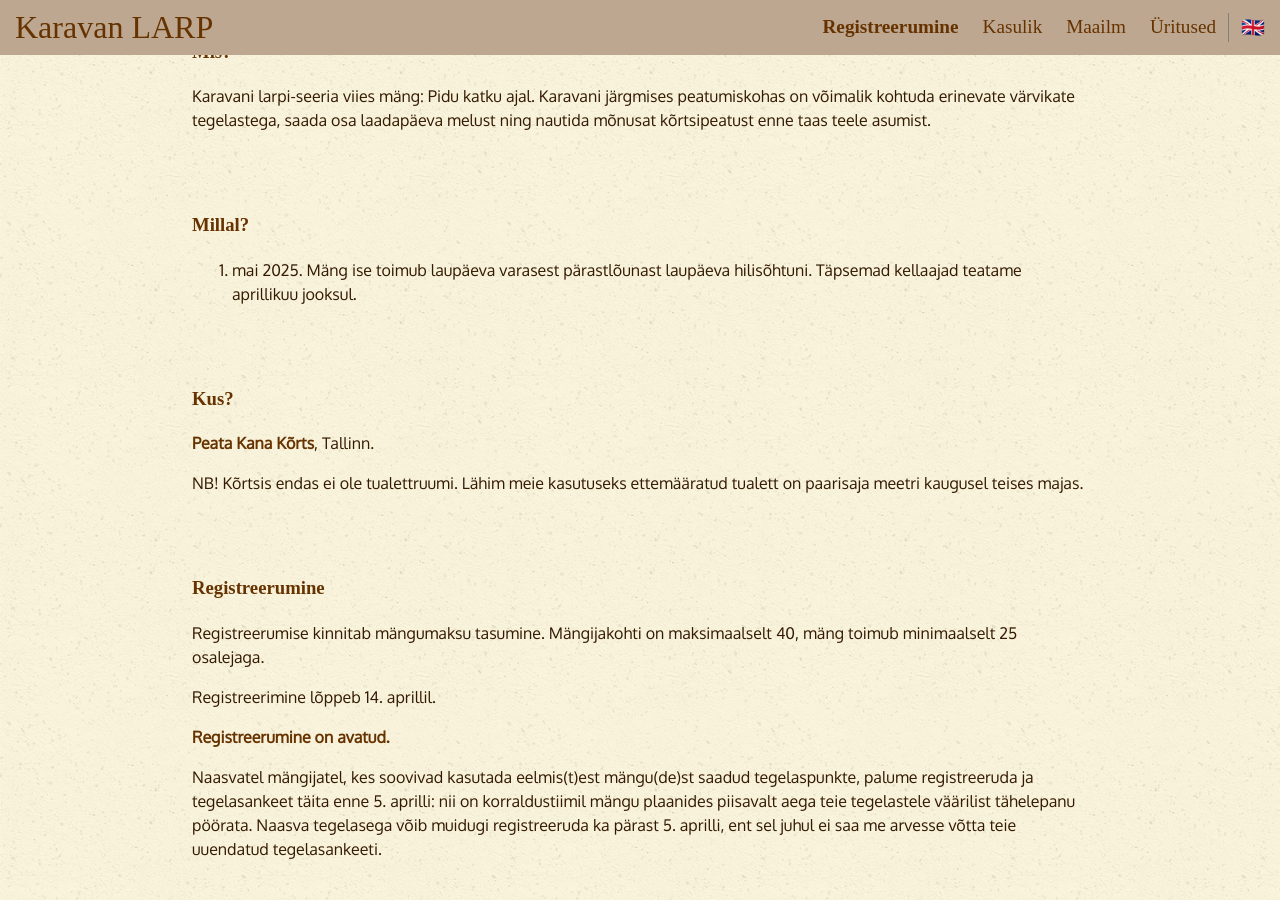
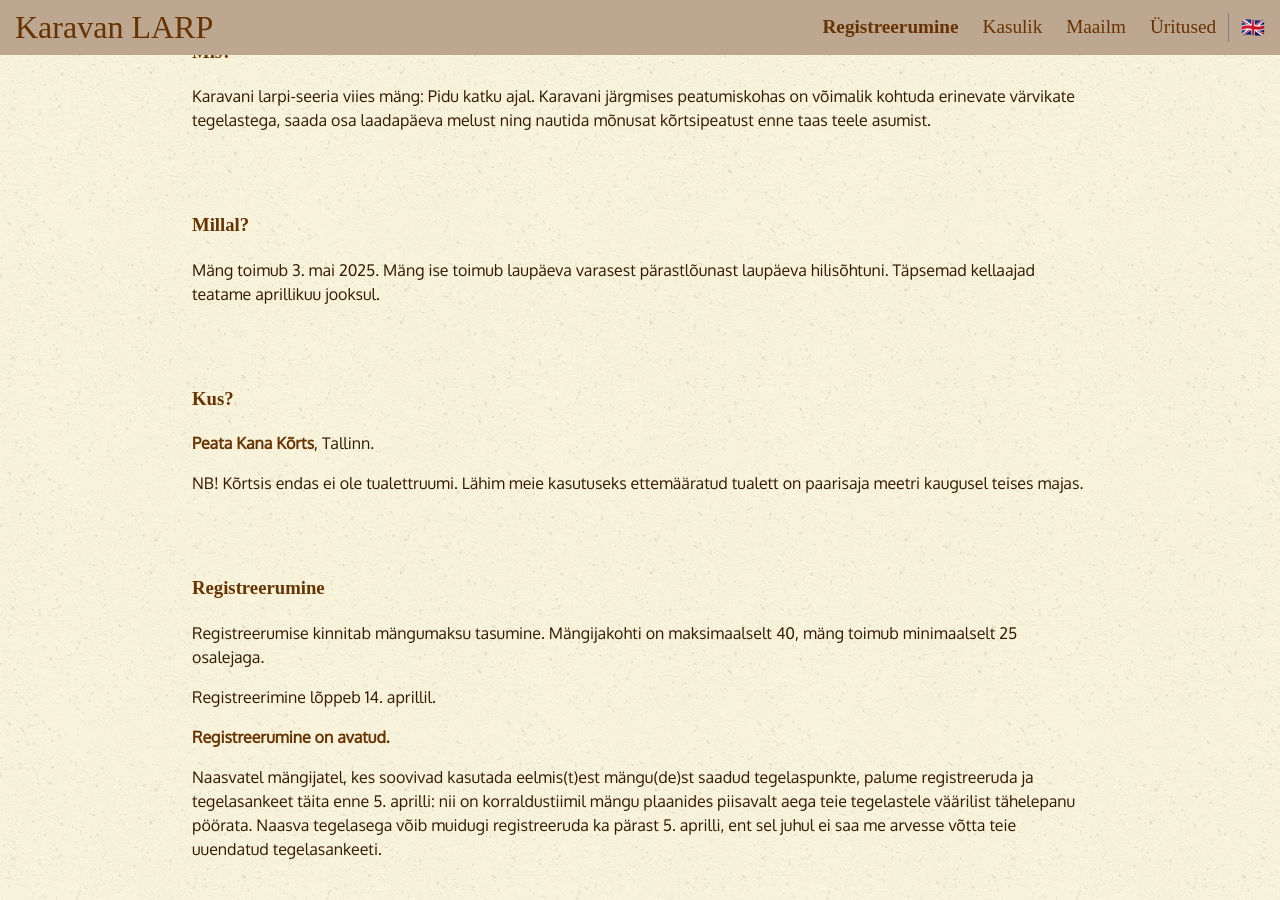
Before and after one commit to karavanlarp/karavanlarp.github.io, a Jekyll site: the page built from est/events/caravan5.md, in a window 1280 px wide and 900 px high, scrolled down 361 px. Built offline with Jekyll 4.4.1, drawn with Linux system fonts in a browser that asks for light colours; some web fonts are replaced.

Commit message:
fix typo again

```diff
--- a/est/events/caravan5.md
+++ b/est/events/caravan5.md
@@ -14,7 +14,7 @@ Karavani larpi-seeria viies mäng: Pidu katku ajal. Karavani järgmises peatumis
 
 ### Millal?
 
-3. mai 2025. Mäng ise toimub laupäeva varasest pärastlõunast laupäeva hilisõhtuni. Täpsemad kellaajad teatame aprillikuu jooksul.
+Mäng toimub 3. mai 2025. Mäng ise toimub laupäeva varasest pärastlõunast laupäeva hilisõhtuni. Täpsemad kellaajad teatame aprillikuu jooksul.
 
 ### Kus?
 
```
